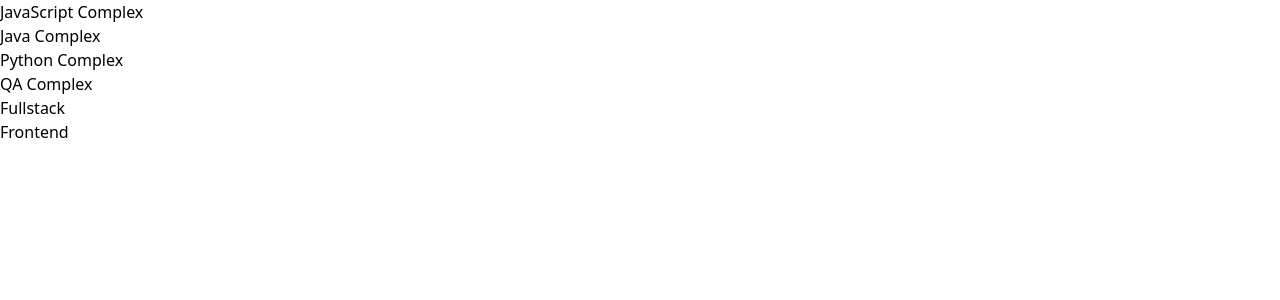
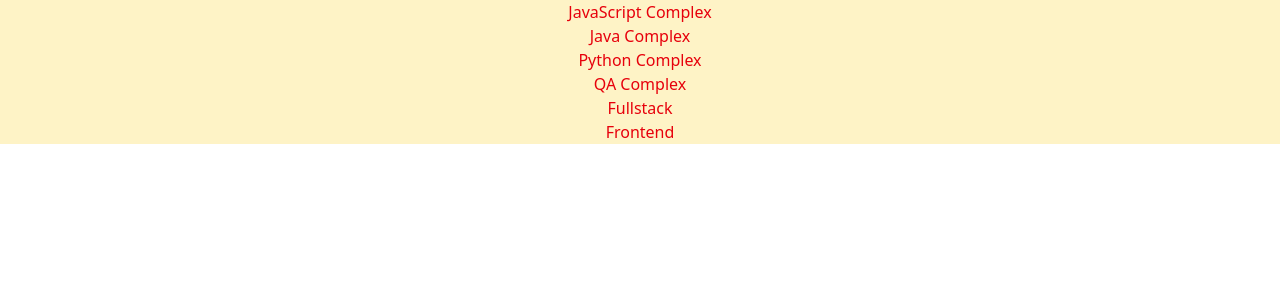
Before and after one commit to miros777/React-2025, a React (Vite) app: page / in a window 1280 px wide. Shown: the top 300 px of the page. Built offline with nearby package versions, Linux system fonts and the light colour scheme.

Commit message:
finish, add css style to text, add comment to README

```diff
--- a/components/my-components/showCourses.tsx
+++ b/components/my-components/showCourses.tsx
@@ -1,15 +1,16 @@
-import type { FC } from 'react';
-import type {ICoursesTitle} from "../../models/ICoursesTitle.ts";
+import type {FC} from 'react';
+import type {CoursesTitle} from "../../models/CoursesTitle.ts";
 
 type MyCoursesTitle = {
-    titles: ICoursesTitle
+    titles: CoursesTitle
 }
 
 const ShowCourses: FC<MyCoursesTitle> = ({titles}) => {
-    // console.log(titles.all_titles)
     return (
         <div>
-            {titles.all_titles.map((va,index)=> <p key={index}>{va}</p>)}
+            <ul className="text-red-600 bg-amber-100 text-center">
+                {titles.all_titles.map((va, index) => <li key={index}>{va}</li>)}
+            </ul>
         </div>
     );
 };
--- a/data/coursesTitle.ts
+++ b/data/coursesTitle.ts
@@ -1,6 +1,6 @@
-import type {ICoursesTitle} from "../models/ICoursesTitle";
+import type {CoursesTitle} from "../models/CoursesTitle.ts";
 
-export const coursesTitleArray:ICoursesTitle = {
+export const coursesTitleArray:CoursesTitle = {
     all_titles: [
         'JavaScript Complex',
         'Java Complex',
--- a/models/ICoursesTitle.ts
+++ b/models/CoursesTitle.ts
@@ -1,4 +1,4 @@
-export type ICoursesTitle =
+export type CoursesTitle =
     {
         all_titles: string[]
     }
```
Also changed, not shown: 1 other file (tests, documents, lock files or other folders).
